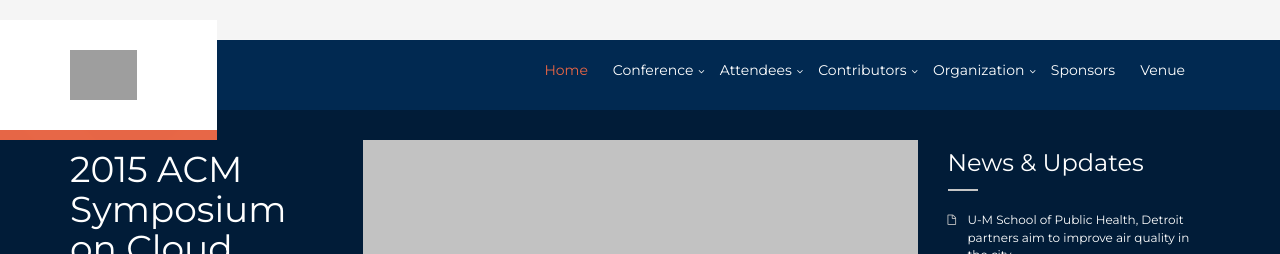
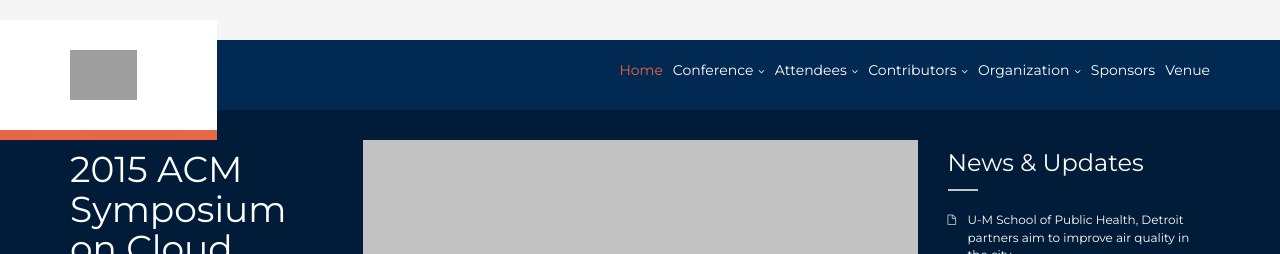
Before and after one commit to kramasamy/SoCC2015, a Jekyll site: the page index.html, which Jekyll copies as it is, in a window 1280 px wide. Shown: the top 254 px of the page. Built offline with Jekyll 4.4.1, drawn with Linux system fonts in a browser that asks for light colours; grey boxes are pictures that could not be loaded.

Commit message:
changed style for menu to extend the width

```diff
--- a/assets/css/style.css
+++ b/assets/css/style.css
@@ -3516,10 +3516,10 @@
   min-height: inherit;
 }
 .page-microsite .navigation-wrapper .primary-navigation-wrapper .navbar li {
-  margin-right: 25px;
+  /* margin-right: 25px; */
 }
 .page-microsite .navigation-wrapper .primary-navigation-wrapper .navbar li a {
-  padding: 10px 0;
+  padding: 10px;
 }
 .page-microsite .navigation-wrapper .primary-navigation-wrapper .navbar .social {
   line-height: 40px;
```
